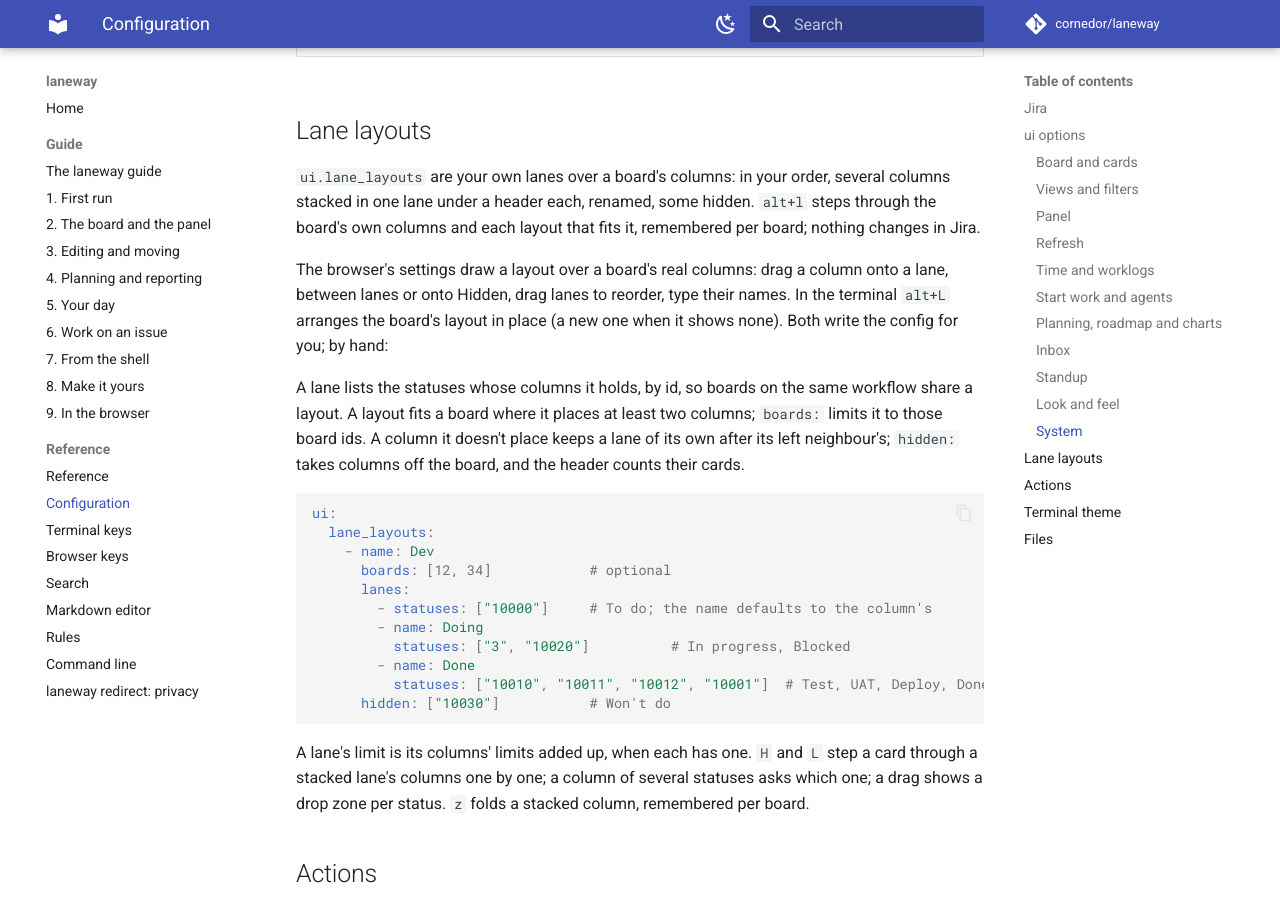
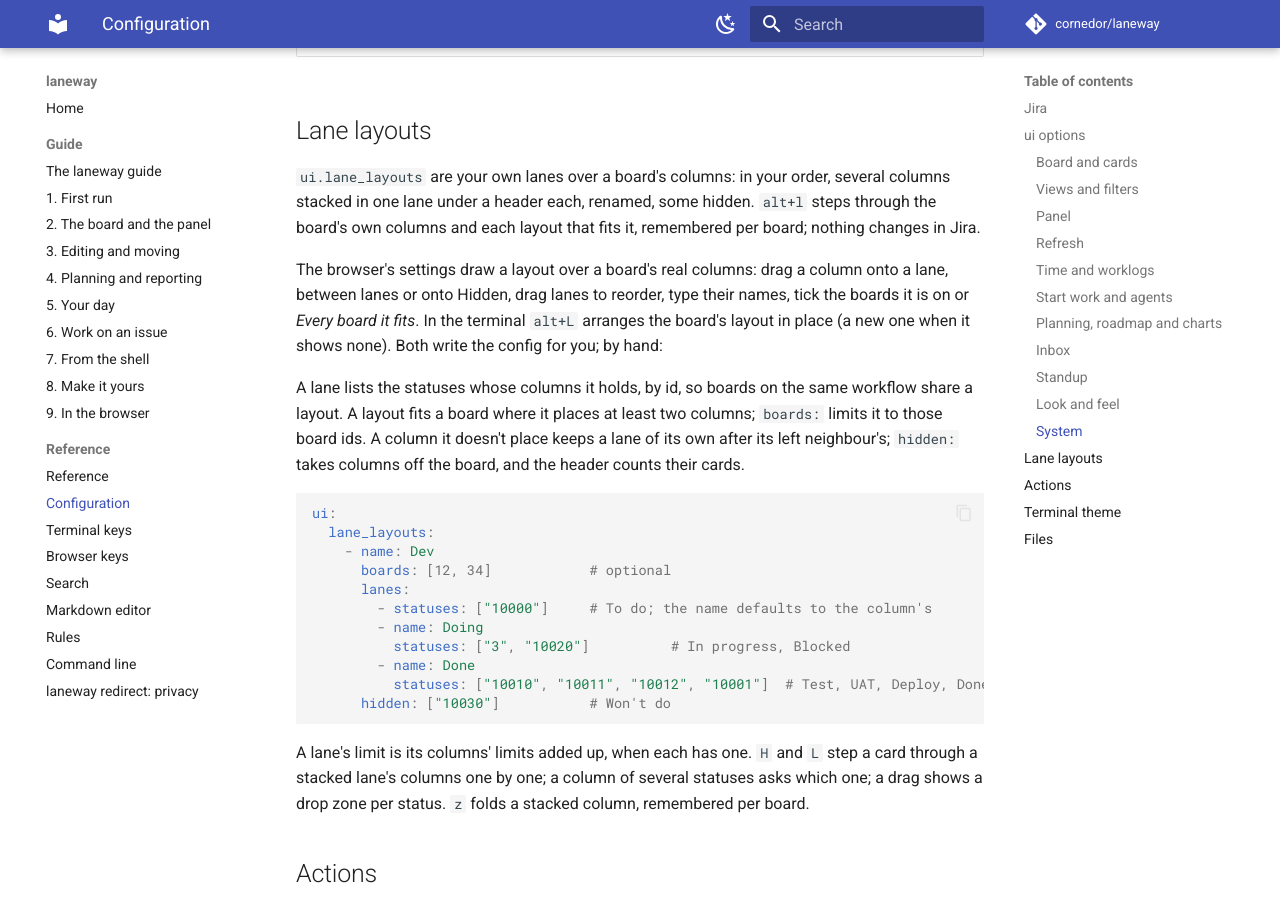
Before and after one commit to cornedor/laneway, an MkDocs documentation site: the page built from docs/reference/config.md, in a window 1280 px wide and 900 px high, scrolled down 7453 px. Built offline with MkDocs 1.6.1 and Material for MkDocs 9.7.7, drawn with Linux system fonts in a browser that asks for light colours; comment, search, counter and statistics services are not loaded.

Commit message:
Lane layouts: Every board it fits, as a tick
Co-Authored-By: Claude Opus 5.5 <noreply@anthropic.com>

```diff
--- a/docs/reference/config.md
+++ b/docs/reference/config.md
@@ -224,9 +224,9 @@ fits it, remembered per board; nothing changes in Jira.
 
 The browser's settings draw a layout over a board's real columns: drag a
 column onto a lane, between lanes or onto Hidden, drag lanes to reorder,
-type their names. In the terminal `alt+L` arranges the board's layout in
-place (a new one when it shows none). Both write the config for you; by
-hand:
+type their names, tick the boards it is on or *Every board it fits*. In
+the terminal `alt+L` arranges the board's layout in place (a new one when
+it shows none). Both write the config for you; by hand:
 
 A lane lists the statuses whose columns it holds, by id, so boards on the
 same workflow share a layout. A layout fits a board where it places at
```
Also changed, not shown: internal/web/static/js/views/settings_lanes.js (+7 -1 lines), 2 other files.
